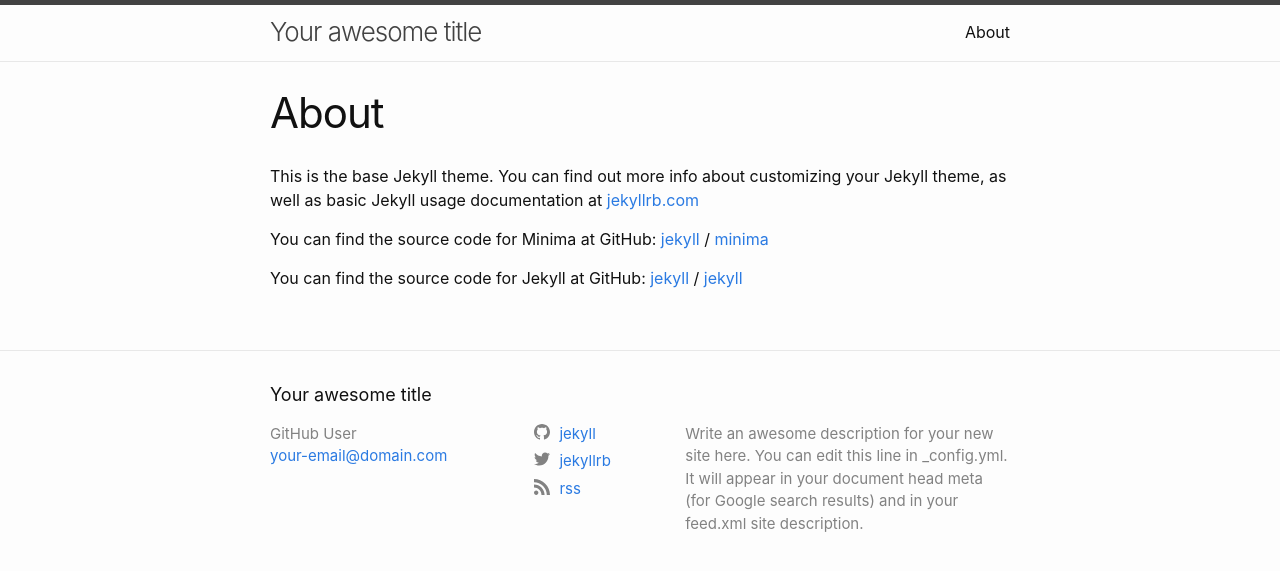
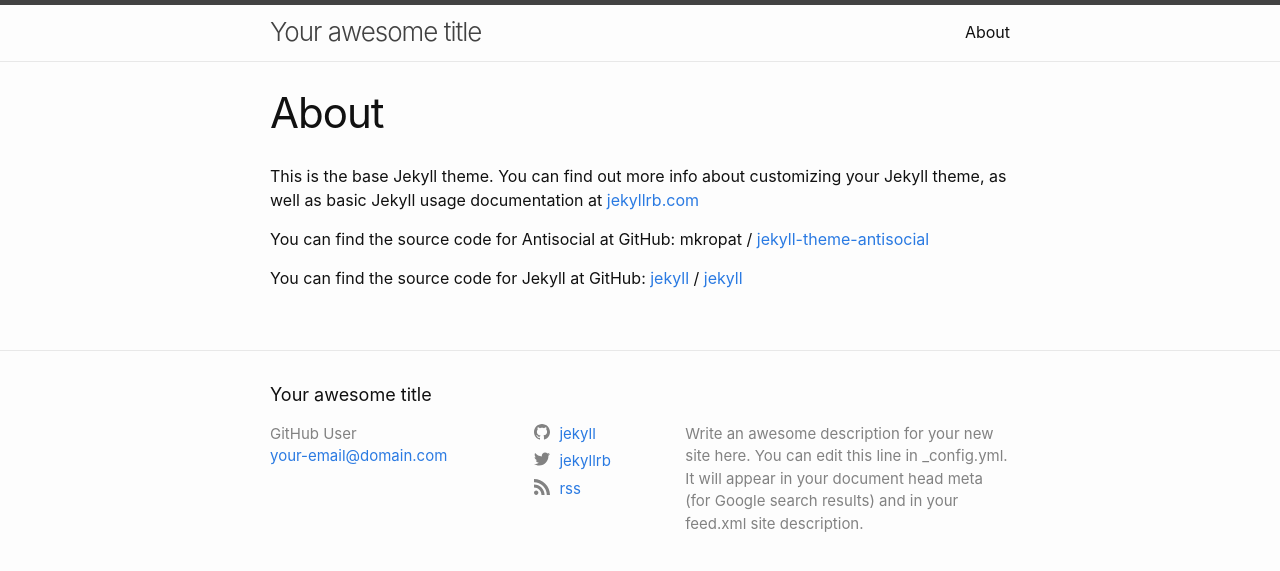
Before and after one commit to mkropat/jekyll-theme-antisocial, a Jekyll site: the page built from about.md, in a window 1280 px wide. Shown: the top 571 px of the page. Built offline with Jekyll 4.4.1, drawn with Linux system fonts in a browser that asks for light colours.

Commit message:
Rename Minima -> Antisocial

```diff
--- a/_config.yml
+++ b/_config.yml
@@ -29,9 +29,9 @@ rss: rss
 
 show_excerpts: false # set to true to show excerpts on the homepage
 
-# Minima date format
+# Antisocial date format
 # refer to http://shopify.github.io/liquid/filters/date/ if you want to customize this
-minima:
+antisocial:
   date_format: "%b %-d, %Y"
 
 # If you want to link only specific pages in your header, uncomment
@@ -41,7 +41,7 @@ minima:
 
 # Build settings
 markdown: kramdown
-theme: minima
+theme: jekyll-theme-antisocial
 exclude:
   - Gemfile
   - Gemfile.lock
--- a/_layouts/home.html
+++ b/_layouts/home.html
@@ -14,7 +14,7 @@ layout: default
     <ul class="post-list">
       {%- for post in site.posts -%}
       <li>
-        {%- assign date_format = site.minima.date_format | default: "%b %-d, %Y" -%}
+        {%- assign date_format = site.antisocial.date_format | default: "%b %-d, %Y" -%}
         <span class="post-meta">{{ post.date | date: date_format }}</span>
         <h3>
           <a class="post-link" href="{{ post.url | relative_url }}">
--- a/_layouts/post.html
+++ b/_layouts/post.html
@@ -7,7 +7,7 @@ layout: default
     <h1 class="post-title p-name" itemprop="name headline">{{ page.title | escape }}</h1>
     <p class="post-meta">
       <time class="dt-published" datetime="{{ page.date | date_to_xmlschema }}" itemprop="datePublished">
-        {%- assign date_format = site.minima.date_format | default: "%b %-d, %Y" -%}
+        {%- assign date_format = site.antisocial.date_format | default: "%b %-d, %Y" -%}
         {{ page.date | date: date_format }}
       </time>
       {%- if page.author -%}
--- a/_sass/minima.scss
+++ b/_sass/antisocial.scss
@@ -45,7 +45,7 @@ $on-laptop:        800px !default;
 
 // Import partials.
 @import
-  "minima/base",
-  "minima/layout",
-  "minima/syntax-highlighting"
+  "antisocial/base",
+  "antisocial/layout",
+  "antisocial/syntax-highlighting"
 ;
--- a/about.md
+++ b/about.md
@@ -6,9 +6,9 @@ permalink: /about/
 
 This is the base Jekyll theme. You can find out more info about customizing your Jekyll theme, as well as basic Jekyll usage documentation at [jekyllrb.com](https://jekyllrb.com/)
 
-You can find the source code for Minima at GitHub:
-[jekyll][jekyll-organization] /
-[minima](https://github.com/jekyll/minima)
+You can find the source code for Antisocial at GitHub:
+mkropat /
+[jekyll-theme-antisocial](https://github.com/mkropat/jekyll-theme-antisocial)
 
 You can find the source code for Jekyll at GitHub:
 [jekyll][jekyll-organization] /
--- a/assets/main.scss
+++ b/assets/main.scss
@@ -2,4 +2,4 @@
 # Only the main Sass file needs front matter (the dashes are enough)
 ---
 
-@import "minima";
+@import "antisocial";
```
Also changed, not shown: LICENSE.txt, _sass/antisocial/_base.scss (renamed from _sass/minima/_base.scss), _sass/antisocial/_layout.scss (renamed from _sass/minima/_layout.scss), _sass/antisocial/_syntax-highlighting.scss (renamed from _sass/minima/_syntax-highlighting.scss), jekyll-theme-antisocial.gemspec.
